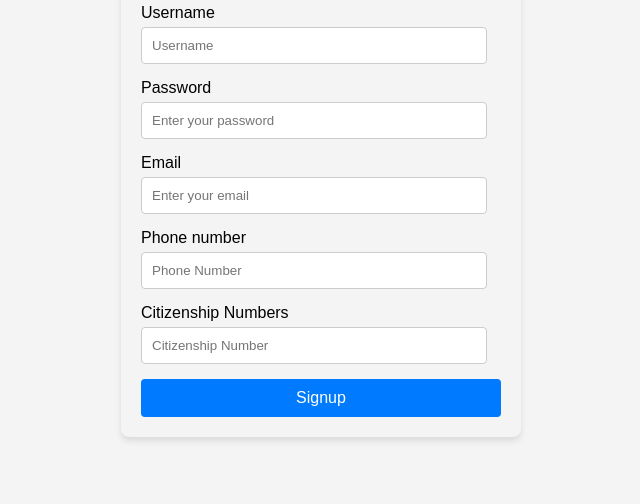
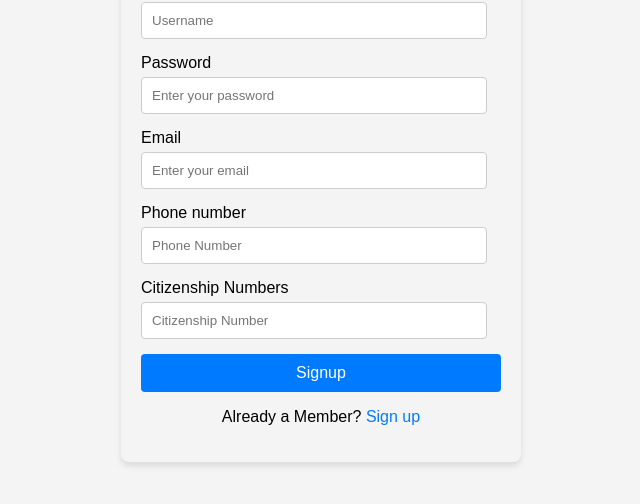
Before and after one commit to HardikRajBaral/projectII, a plain HTML site: page signup.html in a window 1280 px wide. Shown: the part 246-750 px from the top of the page, without its empty margins (319-959 px from the left). Drawn offline with Linux system fonts and the light colour scheme.

Commit message:
login and signup done

```diff
--- a/signup.html
+++ b/signup.html
@@ -35,6 +35,9 @@
 
             <button type="submit" class="button">Signup</button>
         </form>
+        <div class="login-link">
+            <p>Already a Member? <a href="login.html">Sign up</a></p>
+        </div>
     </div>
 
 </body>
--- a/signupCss.css
+++ b/signupCss.css
@@ -60,3 +60,14 @@ body{
 button:hover{
     background-color: #0056b3;
 }
+.login-link {
+    text-align: center;
+    margin-top: 15px;
+}
+.login-link a {
+     color: #007bff;
+    text-decoration: none;
+}
+.login-link a:hover {
+    text-decoration: underline;
+}
--- a/style.css
+++ b/style.css
@@ -21,7 +21,7 @@ body {
     max-width: 400px;
     box-sizing: border-box;
 }
-.login-container h1 ,h2 {
+.login-container h1 ,p {
     text-align: center;
     margin-bottom: 20px;
 }
```
Also changed, not shown: forget-password.html (+1 -1 lines), login.html (renamed from index.html, +3 -3 lines).
